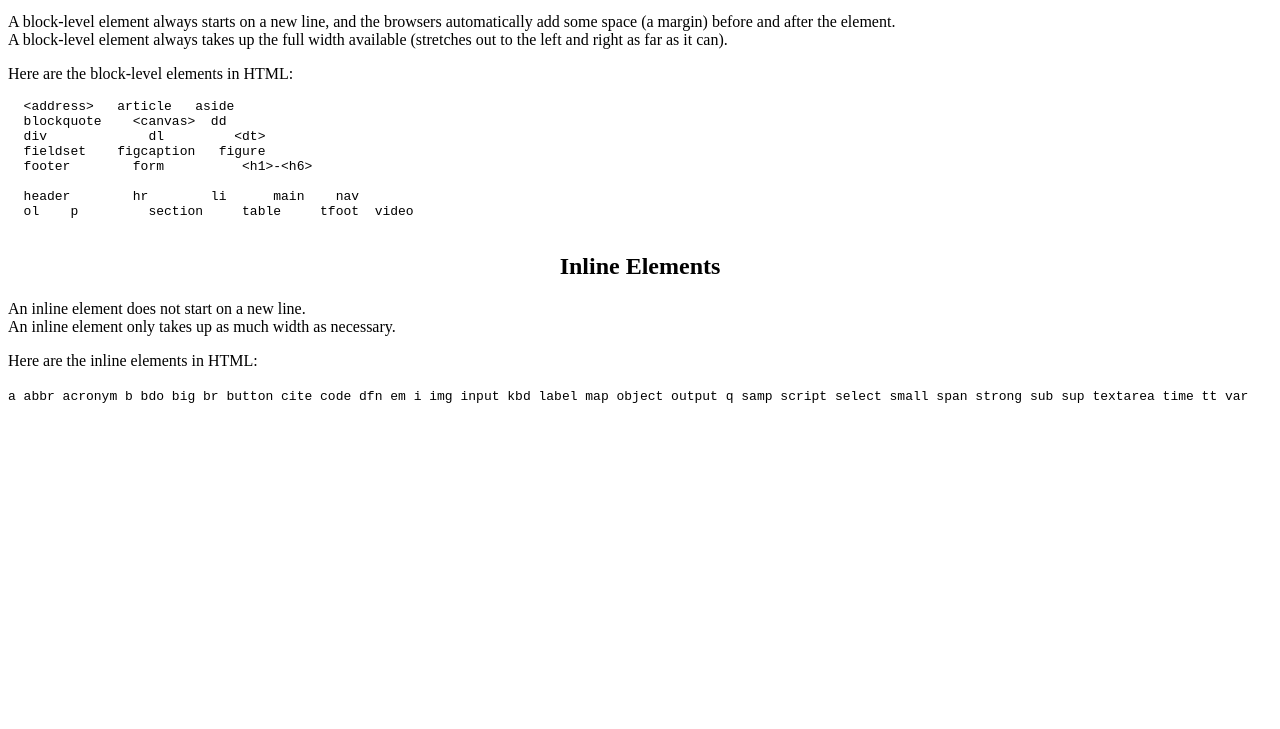
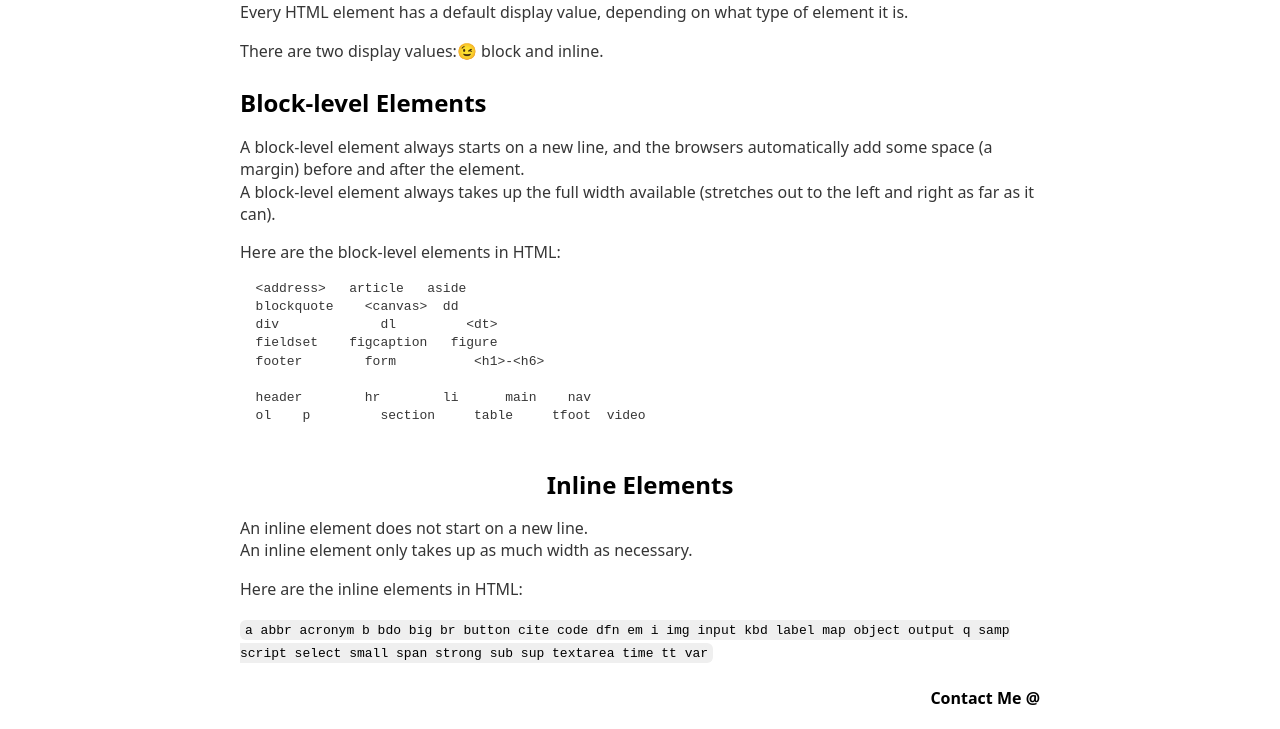
Before and after one commit to fawazming/html101, a plain HTML site: page index.html in a window 1280 px wide. Shown: the part 357-1086 px from the top of the page. Before the commit the page ends 800 px from the top, so only its background shows below. Drawn offline with nearby package versions, Linux system fonts and the light colour scheme.

Commit message:
right align

```diff
--- a/index.html
+++ b/index.html
@@ -4,6 +4,7 @@
   <meta charset="UTF-8">
   <meta name="viewport" content="width=device-width, initial-scale=1.0">
   <meta http-equiv="X-UA-Compatible" content="ie=edge">
+  <link rel="stylesheet" href="https://cdn.jsdelivr.net/npm/water.css@2/out/water.css">
   <title>HTML 101</title>
 </head>
 <body>
@@ -36,5 +37,7 @@ An inline element only takes up as much width as necessary.</p>
 <code>
 a abbr acronym b bdo big br button cite code dfn em i img input kbd label map object output q samp script select small span strong sub sup textarea time tt var
 </code>
+
+    <h4 align="right">Contact Me @</h4>
 </body>
 </html>
```
